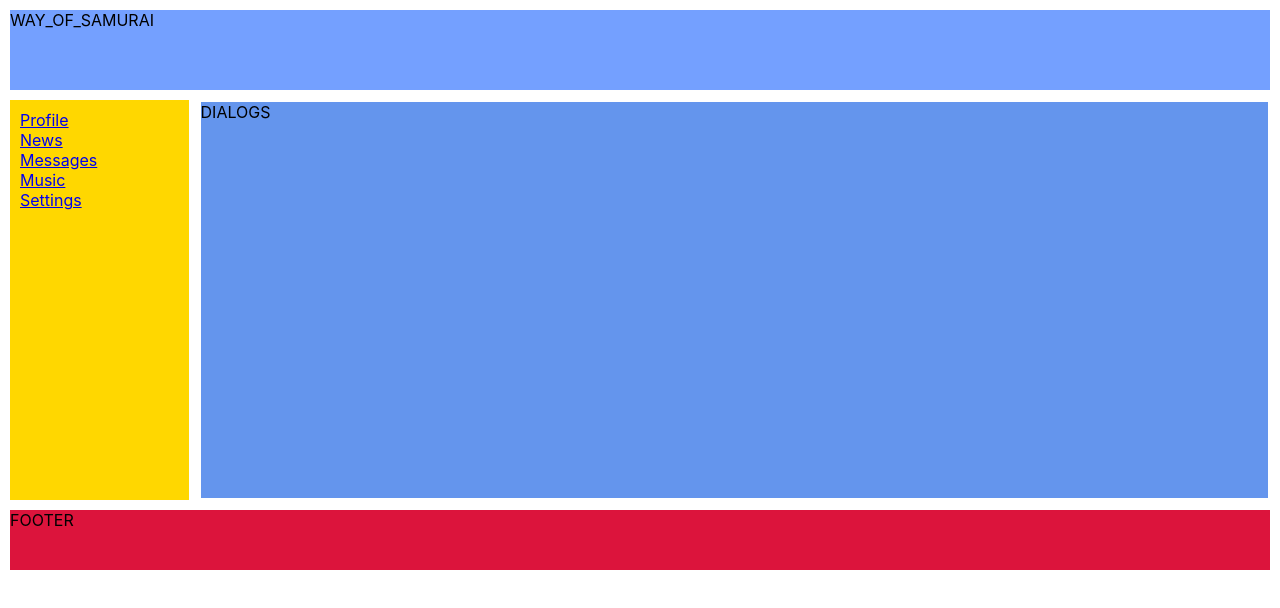
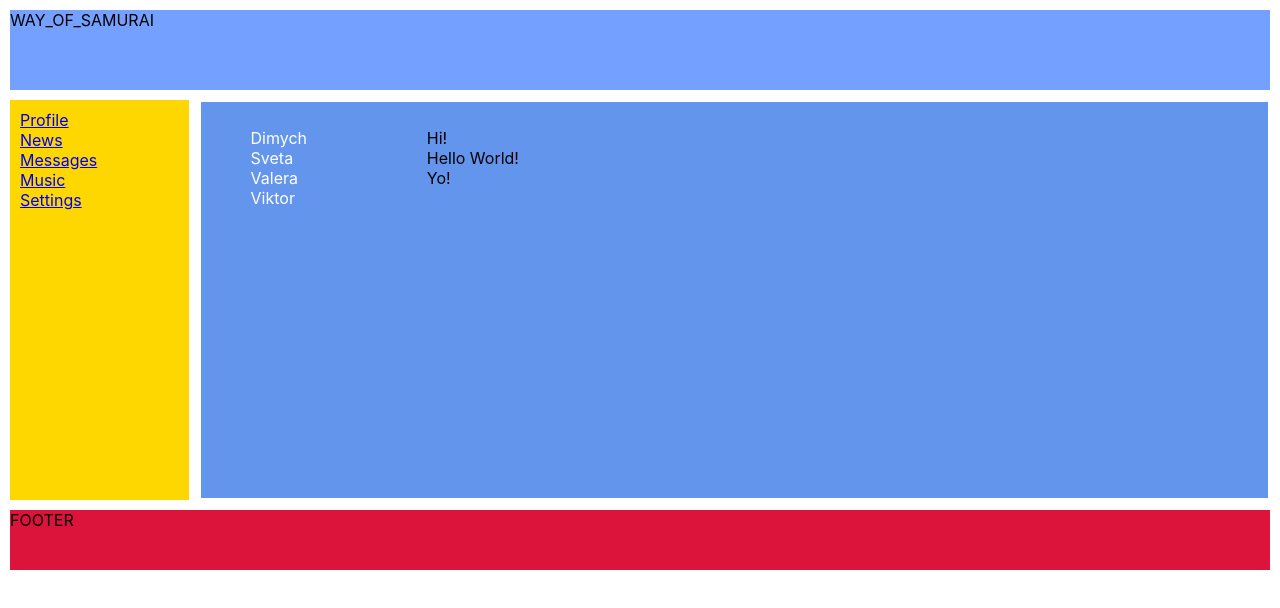
Before and after one commit to gurskygursky/way-of-samurai, a React (Create React App) app: page /messages in a window 1280 px wide. Shown: the top 608 px of the page. Built offline with nearby package versions, Linux system fonts and the light colour scheme.

Commit message:
add gialog and gialogs components

```diff
--- /dev/null
+++ b/src/components/dialogs/Dialog/Dialog.module.css
@@ -0,0 +1,14 @@
+
+.dialog {
+    text-decoration: none;
+    color: #fff;
+}
+.dialog :active {
+    text-decoration: none;
+    color: #fff;
+}
+.dialog :hover {
+    text-decoration: none;
+    cursor: pointer;
+    color: #fff;
+}
--- /dev/null
+++ b/src/components/dialogs/Dialog/Dialog.tsx
@@ -0,0 +1,32 @@
+import React from 'react';
+import style from './Dialog.module.css';
+import {Link} from 'react-router-dom';
+
+export const Dialog = () => {
+    return (
+        <div className={style.dialogsList}>
+            <ul style={{listStyle: 'none'}}>
+                <li>
+                    <Link to={'/messages/dimych'} className={style.dialog}>
+                        Dimych
+                    </Link>
+                </li>
+                <li>
+                    <Link to={'/messages/sveta'} className={style.dialog}>
+                        Sveta
+                    </Link>
+                </li>
+                <li>
+                    <Link to={'/messages/valera'} className={style.dialog}>
+                        Valera
+                    </Link>
+                </li>
+                <li>
+                    <Link to={'/messages/viktor'} className={style.dialog}>
+                        Viktor
+                    </Link>
+                </li>
+            </ul>
+        </div>
+    );
+};
--- /dev/null
+++ b/src/components/dialogs/Dialogs.module.css
@@ -0,0 +1,5 @@
+.dialogsWrapper {
+    display: grid;
+    grid-template-columns: 2fr 10fr;
+    padding: 10px 0 0 10px;
+}
--- /dev/null
+++ b/src/components/dialogs/Dialogs.tsx
@@ -0,0 +1,16 @@
+import React from 'react';
+import style from './Dialogs.module.css';
+import {Dialog} from '../../components/dialogs/Dialog/Dialog';
+
+export const Dialogs = () => {
+    return (
+        <div className={style.dialogsWrapper}>
+            <Dialog/>
+            <ul className={style.messages} style={{listStyle: 'none'}}>
+                <li className={style.message}>Hi!</li>
+                <li className={style.message}>Hello World!</li>
+                <li className={style.message}>Yo!</li>
+            </ul>
+        </div>
+    );
+};
--- a/src/components/messages/Messages.tsx
+++ b/src/components/messages/Messages.tsx
@@ -1,9 +1,8 @@
 import React from 'react';
+import {Dialogs} from '../../components/dialogs/Dialogs';
 
 export const Messages = () => {
     return (
-        <div>
-            <div>DIALOGS</div>
-        </div>
+            <Dialogs/>
     );
 };
```
